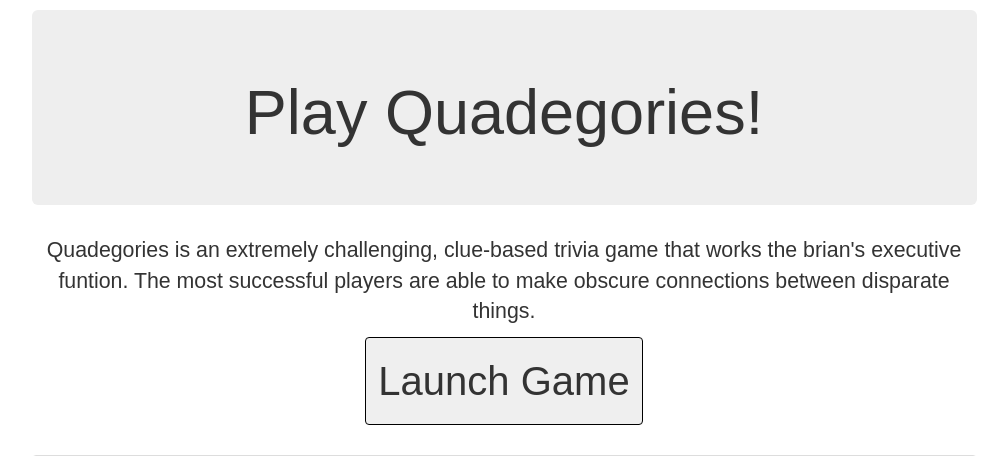
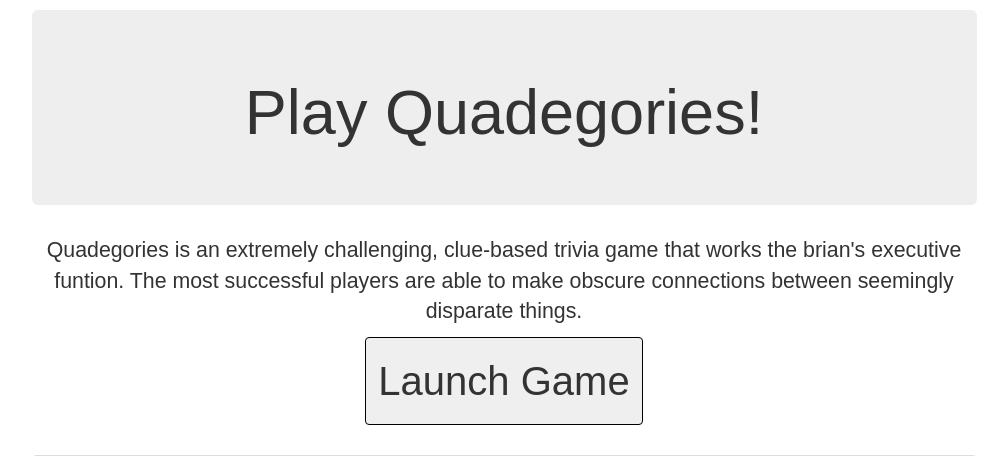
Before and after one commit to PeterEFrancis/play-quadegories, a Flask app: page / in a window 1280 px wide. Shown: the top 456 px of the page, without its empty margins (136-1144 px from the left). Run offline with Flask 2, Linux system fonts and the light colour scheme; some libraries are stand-ins or nearby versions; some web fonts are replaced.

Commit message:
add 'seeemingly'

```diff
--- a/templates/index.html
+++ b/templates/index.html
@@ -95,7 +95,7 @@
           <p class="text-center">Quadegories is an extremely challenging,
              clue-based trivia game that works the brian's executive funtion.
              The most successful players are able to make obscure connections
-             between disparate things.</p>
+             between seemingly disparate things.</p>
           <button type="button" class="btn launch-game center-block"
                   onclick="location.href='/choose-collection';">
             <h2 class="text-center" id="launch">Launch Game</h2>
```
